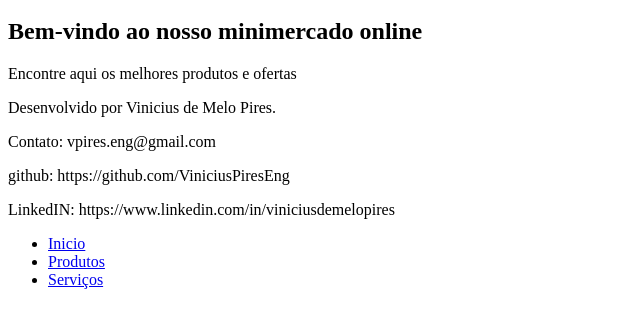
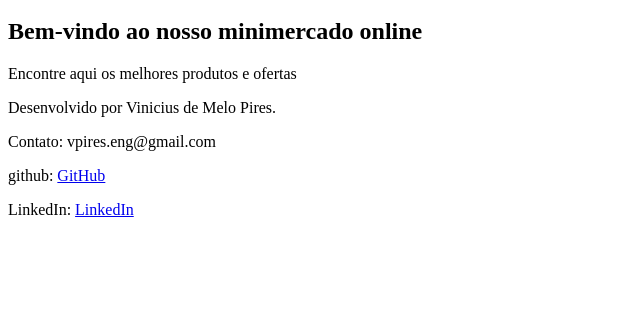
Before and after one commit to ViniciusPiresEng/projeto_html, a plain HTML site: page index.html in a window 1280 px wide. Shown: the part 136-464 px from the top of the page, without its empty margins (0-640 px from the left). Drawn offline with Linux system fonts and the light colour scheme.

Commit message:
Projeto Finalizado

```diff
--- a/index.html
+++ b/index.html
@@ -28,15 +28,8 @@
     <footer>
         <p>Desenvolvido por Vinicius de Melo Pires.</p>
         <p>Contato: vpires.eng@gmail.com</p>
-        <p>github: https://github.com/ViniciusPiresEng</p>
-        <p>LinkedIN: https://www.linkedin.com/in/viniciusdemelopires</p>
-        <nav>
-            <ul>
-                <li><a href="index.html">Inicio</a></li>
-                <li><a href="produtos.html">Produtos</a></li>
-                <li><a href="servicos.html">Serviços</a></li>
-            </ul>
-        </nav>
+        <p>github: <a href="https://github.com/ViniciusPiresEng">GitHub</a></p>
+        <p>LinkedIn: <a href="https://www.linkedin.com/in/viniciusdemelopires">LinkedIn</a></p>
     </footer>
 </body>
 </html>
```
Also changed, not shown: produtos.html (+2 -9 lines), servicos.html (+2 -2 lines).
